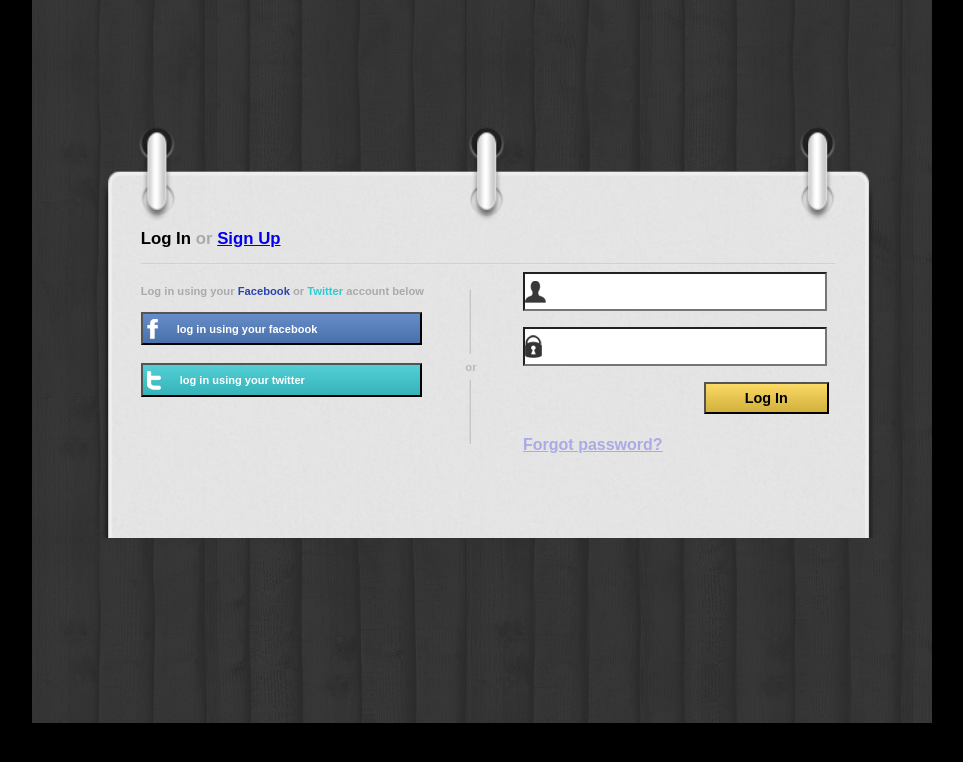
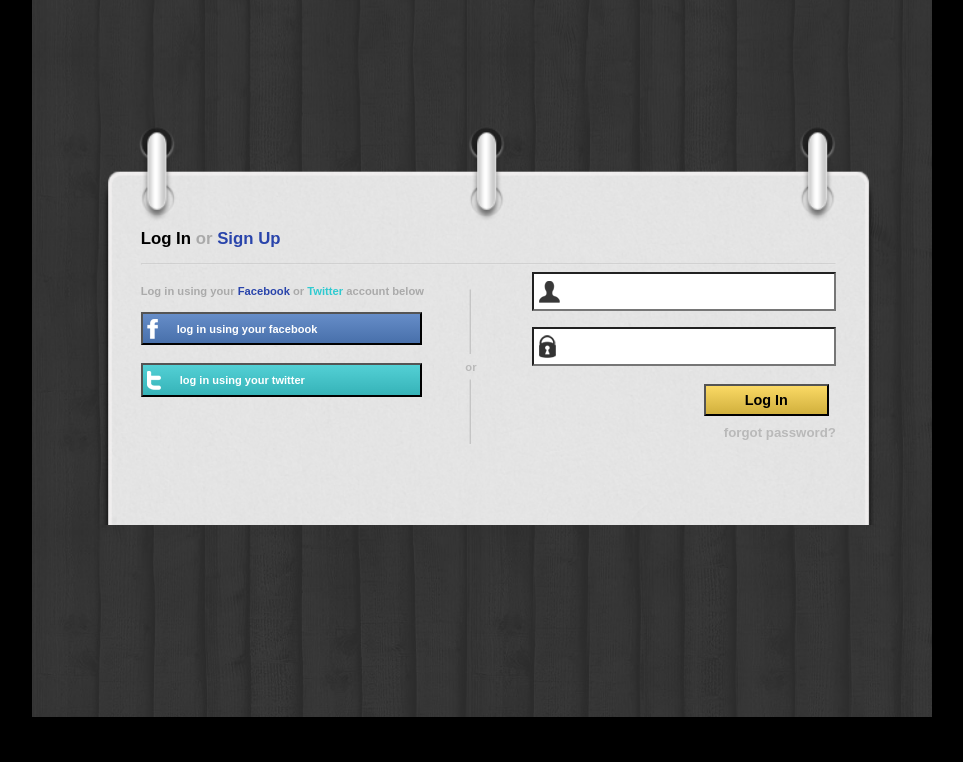
Before and after one commit to Psyh2409/logos_IT_hw7.1, a plain HTML site: page index.html in a window 1280 px wide. Shown: the whole page, without its empty margins (158-1121 px from the left). Drawn offline with Linux system fonts and the light colour scheme.

Commit message:
preStyle

```diff
--- a/index.html
+++ b/index.html
@@ -13,7 +13,7 @@
         <h2 class="h2">
           <span class="bold">Log In</span>
           <span class="trans"> or </span>
-          <span class="blue"><a href="signUp.html">Sign Up</a></span>
+          <span class="blue"><a href="signUp.html" id="a">Sign Up</a></span>
         </h2>
         <hr class="trans">
       </header>
@@ -57,10 +57,11 @@
           </p>
             <p class="pright">
               <input type="submit" value="Log In" class="sbmt">
-              <h4 class="trans"><a href="/forgot.html">
-                Forgot password?
+              <a href="/forgot.html" id="a">
+              <h5 class="frgt">
+                forgot password?
+              </h5>
               </a>
-              </h4>
           </p>
           </form>
       </div>
--- a/style.css
+++ b/style.css
@@ -1,7 +1,3 @@
-/* html, body{
-    width: 100%;
-    height: 100%;
-} */
 .other{
     background-color: rgb(253, 253, 4);
     color: blue;
@@ -29,7 +25,6 @@
 }
 .contner{
     display: flex;
-
 }
 .trans{
     opacity: .25;
@@ -57,9 +52,6 @@
 .txt{
     font-size: .7em;
 }
-.left{
-    /* float: left; */
-}
 .left button img{
     float: left;
     margin: 3%;
@@ -74,50 +66,6 @@
 .tw{
     background: linear-gradient(#53d0d5, #36b3b8);
 }
-/* .middle{
-    width: 40%;
-    height: 100%;
-    float: left;
-    display: flex;
-    transform: rotate(90deg);
-    text-align: center;
-    align-items: center;
-    background: red;
-    margin-top: 15%;
-    padding-left: 30%;
-}
-.middle::before, .middle::after{
-    content: '';
-    flex: 5;
-    border-bottom: 1px ridge black;
-}
-.middle:not(:empty)::before{
-    margin-right: .25em;
-}
-.middle:not(:empty)::after{
-    margin-right: .25em;
-} */
-/* .or{
-    display: block;
-    width: 10px;
-    height: 10px;
-    transform: rotate(270deg);
-    padding: 2px 12px;
-    padding-bottom: 5px;
-    margin-top: 5%;
-    margin-bottom: 5%;
-} */
-/* .middle .hr{
-    width: -10%;
-    height: 2%;
-    display: block;
-    padding: 2em;
-
-} */
-/* div.middle.trans{
-    width: auto;
-    /* margin-right: -20px; */
-div {}
 .cont{
     width: 5%;
     display: flex;
@@ -126,7 +74,6 @@ div {}
     align-items: center;
     padding-top: 3rem;
 }
-/* .shr{display: block; transform: rotate(90deg);} */
 span.fl{
     text-decoration: line-through;
     text-decoration-color: #b9b9b9;
@@ -140,8 +87,6 @@ span.fl{
 span.or{
     color: #b9b9b9;
     padding: 20px;
-    /* font-size: smaller; */
-    /* display: block; */
 }
 .sbmt{
     background: linear-gradient(#fad965, #d1b03d);
@@ -150,32 +95,38 @@ span.or{
     font-weight: bold;
     padding: 2%;
     margin-right: 2.25%;
-
-    /* height: 30%; */
+    margin-top: 0.1rem;
+    margin-bottom: -5%;
 }
 .right{
     margin-top: -2%;
     align-items: center;
     margin-left: 5%;
+    text-align: end;
 }
 .text{
     background: url("/images/user-icon.png") no-repeat left center;
     background-color: #fff;
-    border-style: ;
+    background-position: 2%;
 }
 .pass{
     background: url("/images/password-icon.png") no-repeat left center;
     background-color: #fff;
-    border-style: ;
+    background-position: 2%;
 }
 .text, .pass {
     width: 90%;
     height: 1rem;
     padding: 3%;
 }
-.pright{
-    text-align: right;
+.frgt{
+    color: #b9b9b9;
+    margin-top: 0.5rem;
 }
-.pright h4.trans{
-    text-align-last: right;
+#a{
+    text-decoration: none;
+    color: #b9b9b9;
 }
+.blue #a{
+    color: #2944ab;
+}
```
